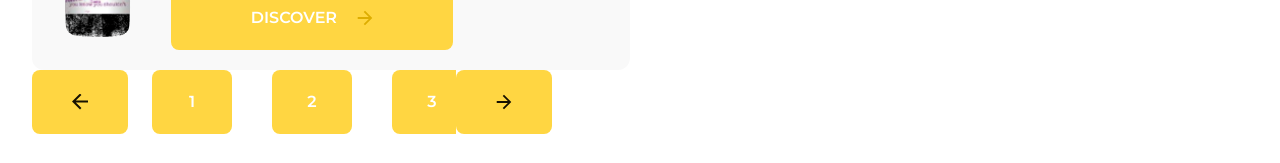
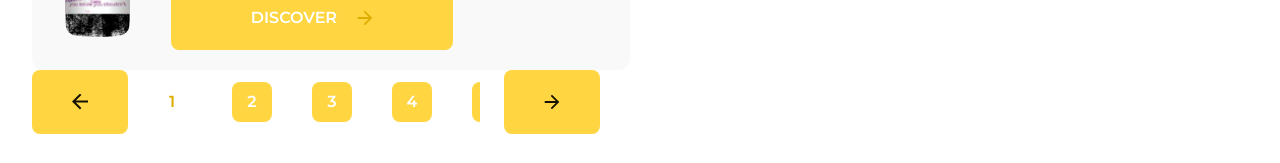
Before and after one commit to FlavianEng/biere-en-vue, a Vue app: page / in a window 1280 px wide. Shown: the part 736-899 px from the top of the page. Built offline with nearby package versions, Linux system fonts and the light colour scheme.

Commit message:
💄 Styles for current page

```diff
--- a/src/components/PaginationComponent.vue
+++ b/src/components/PaginationComponent.vue
@@ -49,13 +49,19 @@ export default defineComponent({
     <CustomButton @handleClick="onChangePage(currentPage - 1)">
       <IconBase><IconArrowLeft /></IconBase>
     </CustomButton>
-    <div class="flex items-center gap-10 px-6 overflow-x-auto max-width">
-      <CustomButton
-        class="bg-transparent hover:bg-grey-light text-black px-0 py-0 h-10 w-10 min-w-10 min-h-10"
-        v-for="index in getNumberOfPages"
-        :key="index">
-        {{ index }}
-      </CustomButton>
+    <div class="flex items-center gap-10 mx-6 overflow-x-auto max-width">
+      <div v-for="index in getNumberOfPages" :key="index" class="h-10 w-10 min-w-10 min-h-10">
+        <CustomButton
+          class="bg-transparent hover:bg-grey-light text-black no-padding w-full height-full"
+          v-if="currentPage !== index">
+          {{ index }}
+        </CustomButton>
+        <span
+          v-if="currentPage === index"
+          class="text-yellow-dark px-0 py-0 font-semibold flex items-center justify-center w-full height-full">
+          {{ index }}
+        </span>
+      </div>
     </div>
     <CustomButton @handleClick="onChangePage(currentPage + 1)">
       <IconBase><IconArrowRight /></IconBase>
@@ -67,4 +73,12 @@ export default defineComponent({
 .max-width {
   max-width: calc((2.5rem * 4) + (1.5rem * 2) + (2.5rem * 3));
 }
+
+.no-padding {
+  padding: 0 !important;
+}
+
+.height-full {
+  height: 100% !important;
+}
 </style>
```
